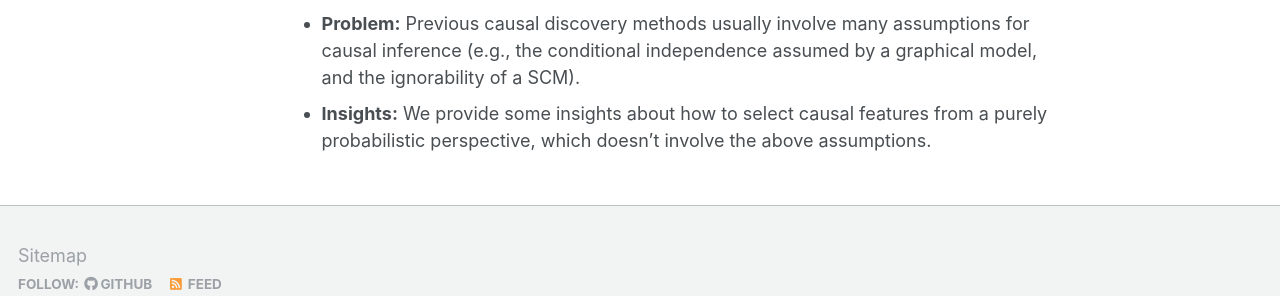
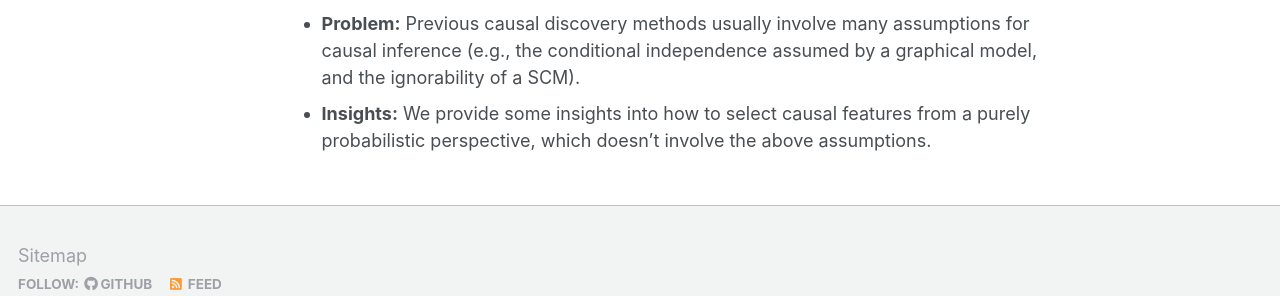
Before and after one commit to jugechengzi/WeiLiu.github.io, a Jekyll site: the page built from _pages/Publications.md, in a window 1280 px wide and 1318 px high. Shown: the part 957-1253 px from the top of the window. Built offline with Jekyll 4.4.1, drawn with Linux system fonts in a browser that asks for light colours; some web fonts are replaced.

Commit message:
Update Publications.md

```diff
--- a/_pages/Publications.md
+++ b/_pages/Publications.md
@@ -25,4 +25,4 @@ MGR: Multi-generator Based Rationalization
 ===
 - **Task:** Causal discovery from a perspective of causal feature selection
 - **Problem:** Previous causal discovery methods usually involve many assumptions for causal inference (e.g., the conditional independence assumed by a graphical model, and the ignorability of a SCM).
-- **Insights:** We provide some insights about how to select causal features from a purely probabilistic perspective, which doesn't involve the above assumptions.
+- **Insights:** We provide some insights into how to select causal features from a purely probabilistic perspective, which doesn't involve the above assumptions.
```
